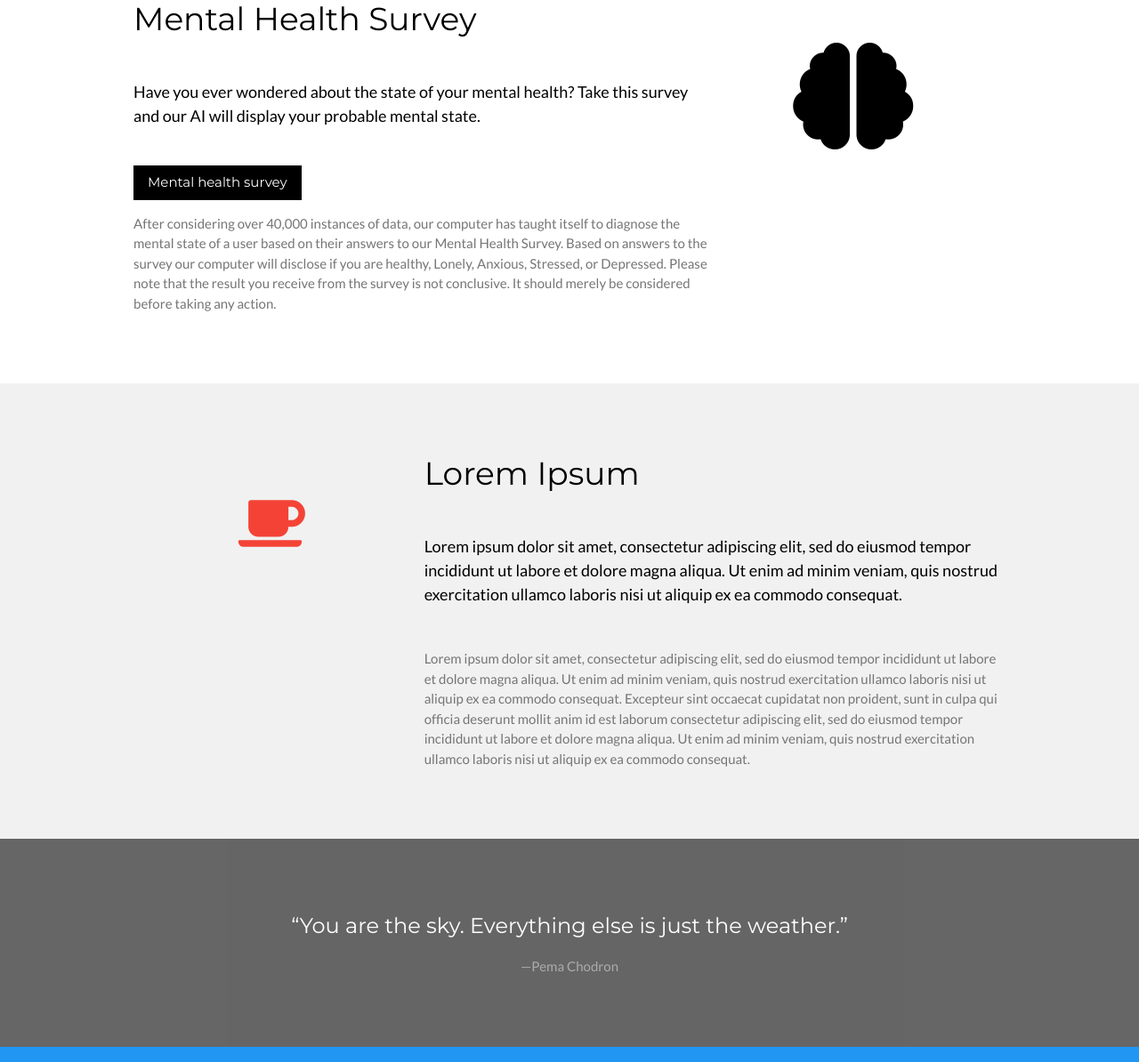
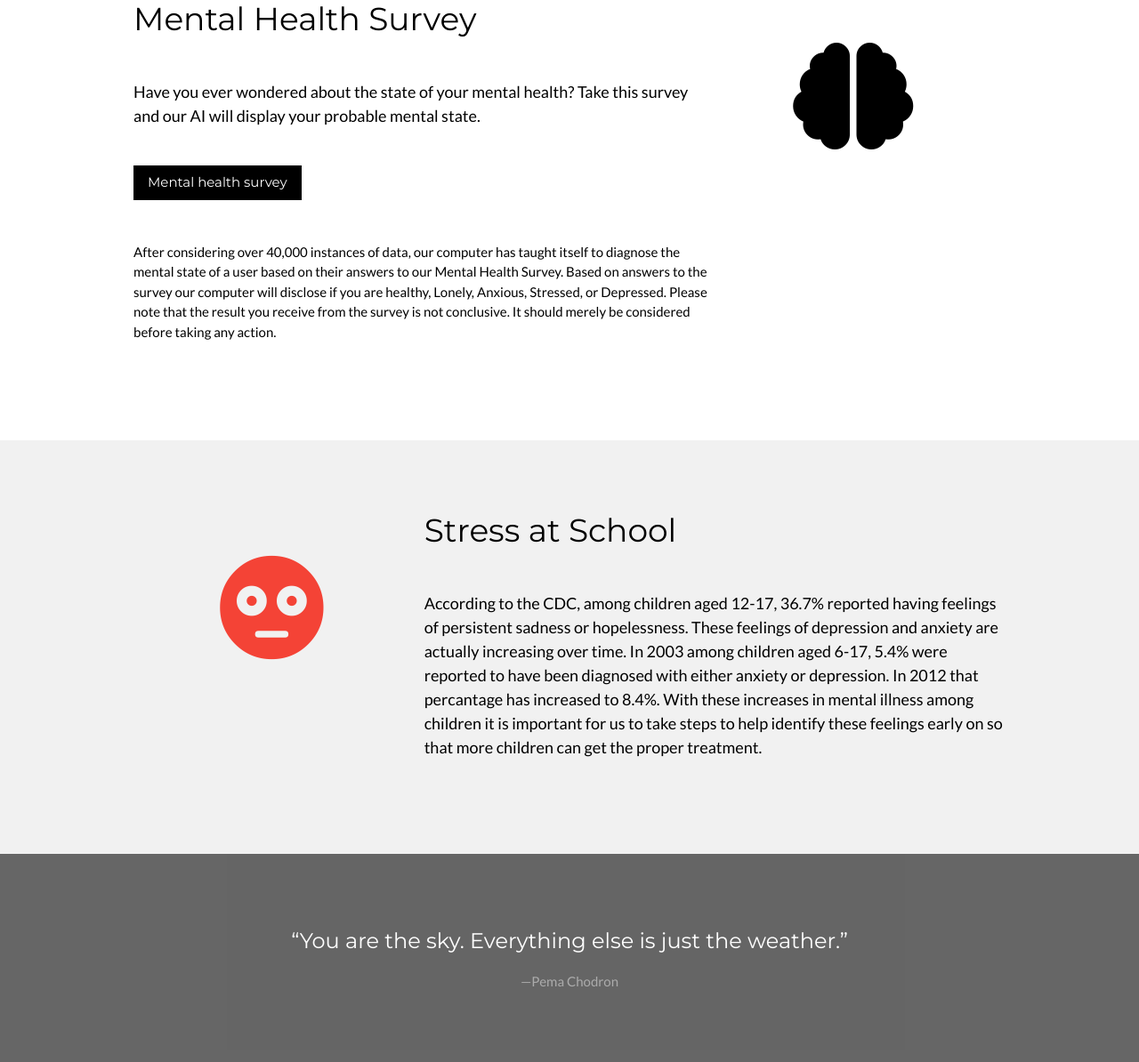
Before and after one commit to Rituraj003/Mental_Health_Survey, a Django app: page / in a window 1280 px wide. Shown: the part 599-1793 px from the top of the page at 89% size. Run offline with Django 4.2, Linux system fonts and the light colour scheme; some libraries are stand-ins or nearby versions.

Commit message:
updated index.html

```diff
--- a/django_web/Templates/Survey.html
+++ b/django_web/Templates/Survey.html
@@ -24,8 +24,8 @@ body,h1,h2,h3,h4,h5,h6 {font-family: "Lato", sans-serif}
   <div class="w3-bar w3-blue w3-card w3-left-align w3-large">
     <a class="w3-bar-item w3-button w3-hide-medium w3-hide-large w3-right w3-padding-large w3-hover-white w3-large w3-red" href="javascript:void(0);" onclick="myFunction()" title="Toggle Navigation Menu"><i class="fa fa-bars"></i></a>
     <a href="#" class="w3-bar-item w3-button w3-padding-large w3-hover-white">Home</a>
-    <a href="#" class="w3-bar-item w3-button w3-hide-small w3-padding-large w3-white">Survey</a>
-    <a href="#" class="w3-bar-item w3-button w3-hide-small w3-padding-large w3-hover-white">Depression</a>
+    <a href="Survey.html" class="w3-bar-item w3-button w3-hide-small w3-padding-large w3-white">Survey</a>
+    <a href="depression.html" class="w3-bar-item w3-button w3-hide-small w3-padding-large w3-hover-white">Depression</a>
   </div>
 
   <!-- Navbar on small screens -->
--- a/django_web/Templates/index.html
+++ b/django_web/Templates/index.html
@@ -51,7 +51,7 @@ body,h1,h2,h3,h4,h5,h6 {font-family: "Lato", sans-serif}
        </form>
 
 
-      <p class="w3-text-grey">After considering over 40,000 instances of data, our computer has taught itself to diagnose the mental state of a user based on their answers to our Mental Health Survey. Based on answers to the survey our computer will disclose if you are healthy, Lonely, Anxious, Stressed, or Depressed. Please note that the result you receive from the survey is not conclusive. It should merely be considered before taking any action.</p>
+      <p class="w3-padding-32">After considering over 40,000 instances of data, our computer has taught itself to diagnose the mental state of a user based on their answers to our Mental Health Survey. Based on answers to the survey our computer will disclose if you are healthy, Lonely, Anxious, Stressed, or Depressed. Please note that the result you receive from the survey is not conclusive. It should merely be considered before taking any action.</p>
     </div>
 
     <div class="w3-third w3-center">
@@ -64,16 +64,14 @@ body,h1,h2,h3,h4,h5,h6 {font-family: "Lato", sans-serif}
 <div class="w3-row-padding w3-light-grey w3-padding-64 w3-container">
   <div class="w3-content">
     <div class="w3-third w3-center">
-      <i class="fa fa-coffee w3-padding-64 w3-text-red w3-margin-right " style="font-size:60px;"></i>
+      <i class="fa fa-flushed w3-padding-64 w3-text-red w3-margin-right " style="font-size:120px;"></i>
     </div>
 
     <div class="w3-twothird">
-      <h1>Lorem Ipsum</h1>
-      <h5 class="w3-padding-32">Lorem ipsum dolor sit amet, consectetur adipiscing elit, sed do eiusmod tempor incididunt ut labore et dolore magna aliqua. Ut enim ad minim veniam, quis nostrud exercitation ullamco laboris nisi ut aliquip ex ea commodo consequat.</h5>
+      <h1>Stress at School</h1>
+      <h5 class="w3-padding-32">According to the CDC, among children aged 12-17, 36.7% reported having feelings of persistent sadness or hopelessness. These feelings of depression and anxiety are actually increasing over time. In 2003 among children aged 6-17, 5.4% were reported to have been diagnosed with either anxiety or depression. In 2012 that percantage has increased to 8.4%. With these increases in mental illness among children it is important for us to take steps to help identify these feelings early on so that more children can get the proper treatment.</h5>
 
-      <p class="w3-text-grey">Lorem ipsum dolor sit amet, consectetur adipiscing elit, sed do eiusmod tempor incididunt ut labore et dolore magna aliqua. Ut enim ad minim veniam, quis nostrud exercitation ullamco laboris nisi ut aliquip ex ea commodo consequat. Excepteur sint
-        occaecat cupidatat non proident, sunt in culpa qui officia deserunt mollit anim id est laborum consectetur adipiscing elit, sed do eiusmod tempor incididunt ut labore et dolore magna aliqua. Ut enim ad minim veniam, quis nostrud exercitation ullamco
-        laboris nisi ut aliquip ex ea commodo consequat.</p>
+
     </div>
   </div>
 </div>
```
